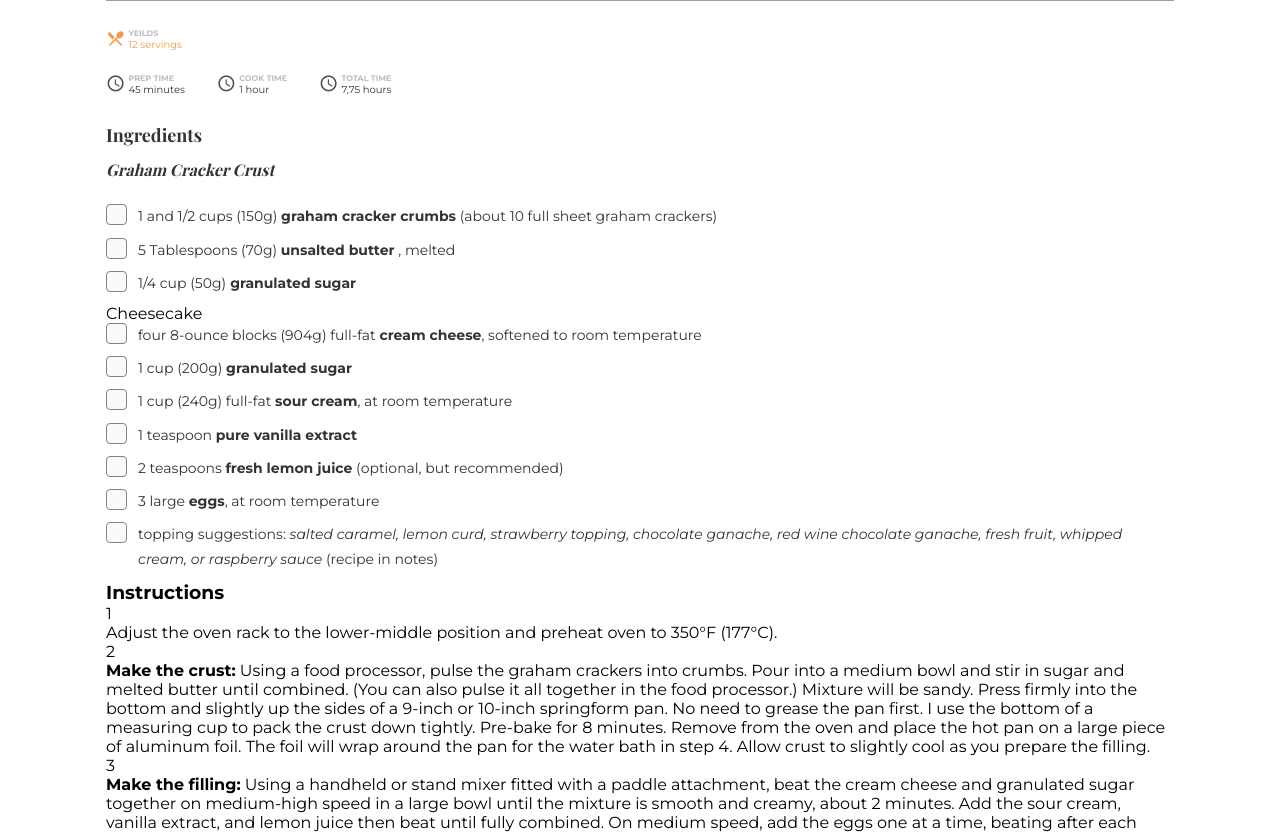
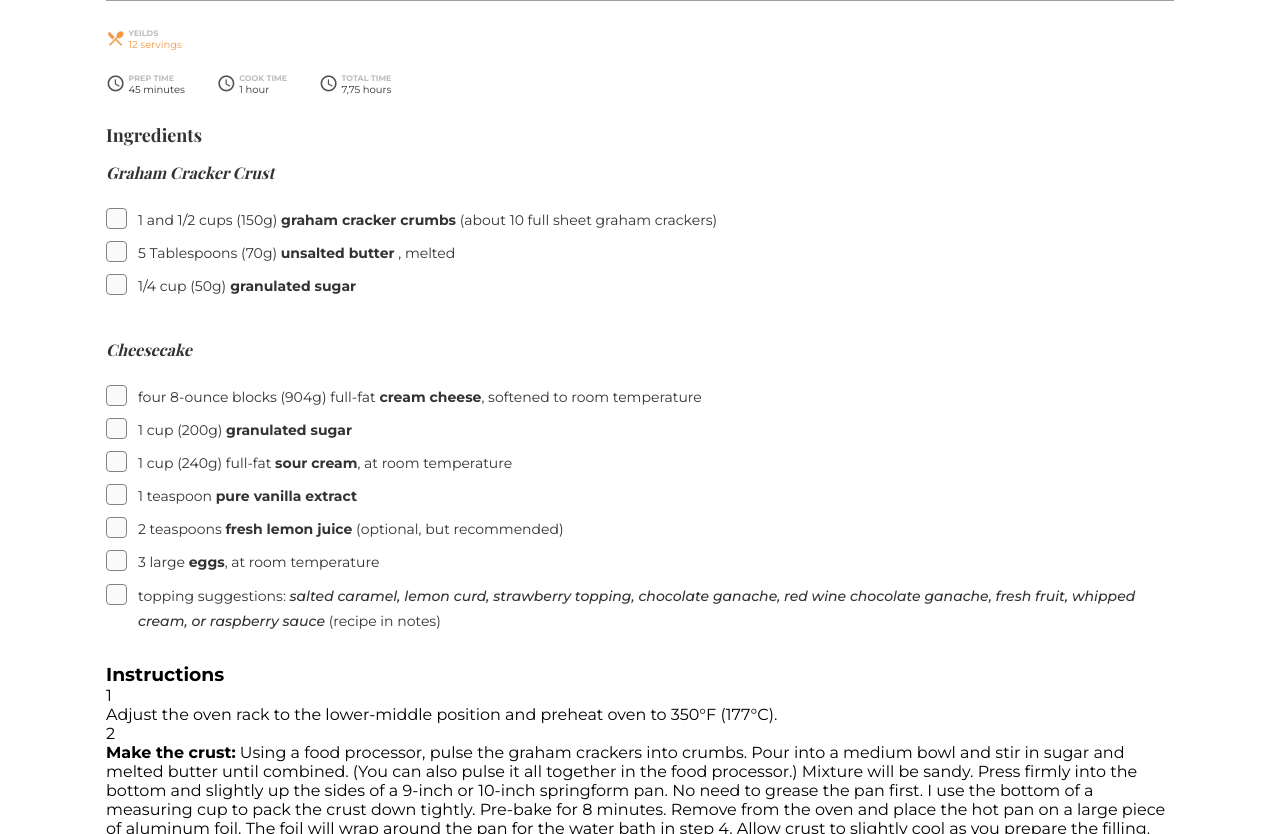
Before and after one commit to romelmahmud/recipe-page-devchallenge, a plain HTML site: page index.html in a window 1280 px wide. Shown: the part 740-1574 px from the top of the page. Drawn offline with nearby package versions, Linux system fonts and the light colour scheme; grey boxes are pictures that could not be loaded; a web font is replaced by a local one.

Commit message:
ingrediants section complete

```diff
--- a/index.html
+++ b/index.html
@@ -86,7 +86,7 @@
               ></label>
             </div>
             <!--1st-ingreients end-->
-            <div class="ingredient">
+            <div class="ingredient-2nd">
               <p>Cheesecake</p>
 
               <label class="container"
@@ -128,10 +128,10 @@
 
               <label class="container"
                 >topping suggestions:
-                <em
+                <span class="italic-bold"
                   >salted caramel, lemon curd, strawberry topping, chocolate
                   ganache, red wine chocolate ganache, fresh fruit, whipped
-                  cream, or raspberry sauce</em
+                  cream, or raspberry sauce</span
                 >
                 (recipe in notes)
                 <input type="checkbox" /><span class="checkmark"></span
--- a/style.css
+++ b/style.css
@@ -104,10 +104,14 @@ p.amount {
   color: #333333;
   font-size: 1.125rem;
   line-height: 1.33rem;
-  margin-bottom: 0.8rem;
+  margin-bottom: 1rem;
+}
+.ingredients-container {
+  margin-bottom: 1.8rem;
 }
 
-.ingredient-1st p {
+.ingredient-1st p,
+.ingredient-2nd p {
   font-family: "Playfair Display", serif;
   font-weight: 400;
   font-style: italic;
@@ -115,6 +119,14 @@ p.amount {
   line-height: 1.33rem;
   margin-bottom: 1.5rem;
   color: #333333;
+}
+.italic-bold {
+  font-weight: 500;
+  font-style: italic;
+}
+
+.ingredient-1st {
+  margin-bottom: 2.5rem;
 }
 label {
   color: #333333;
```
